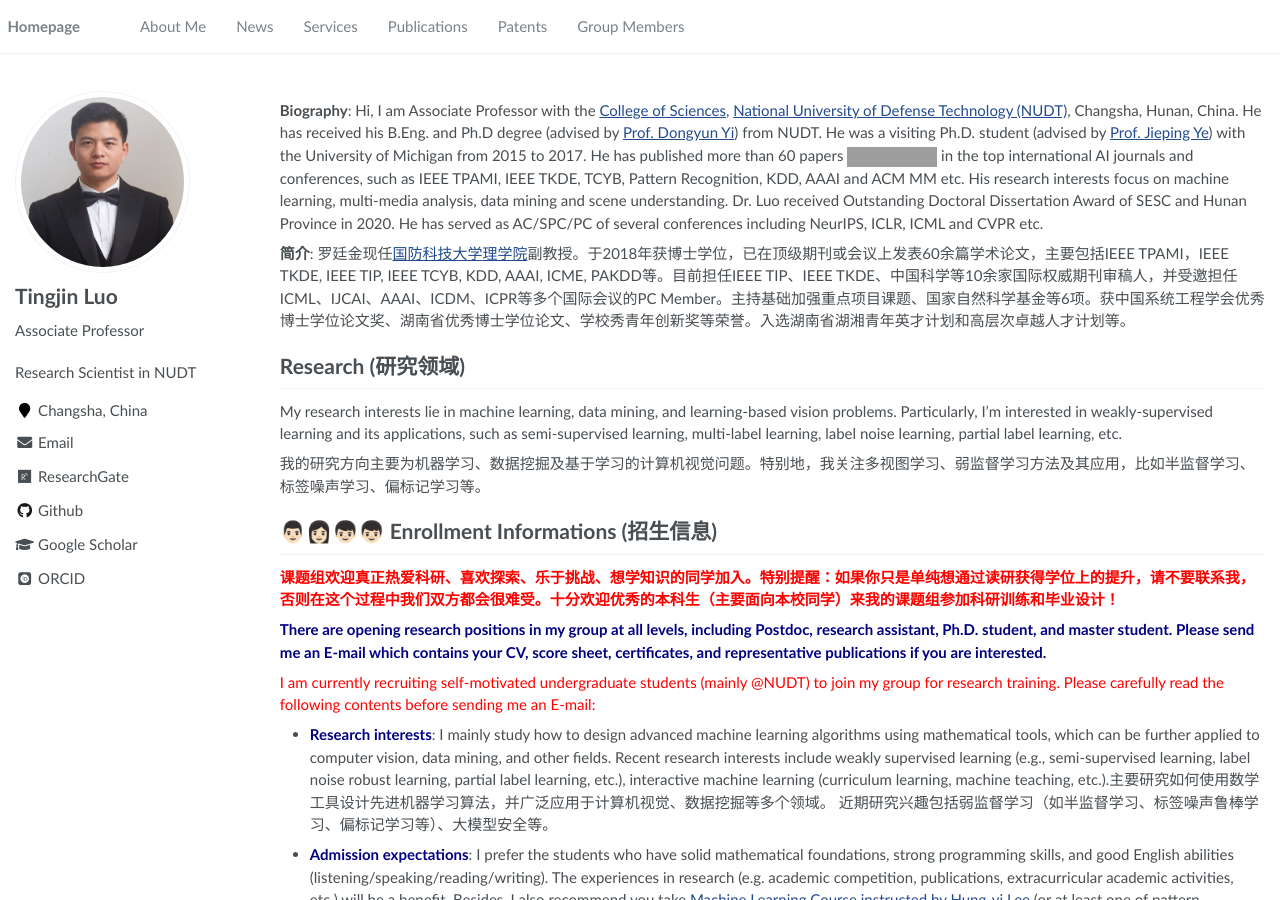
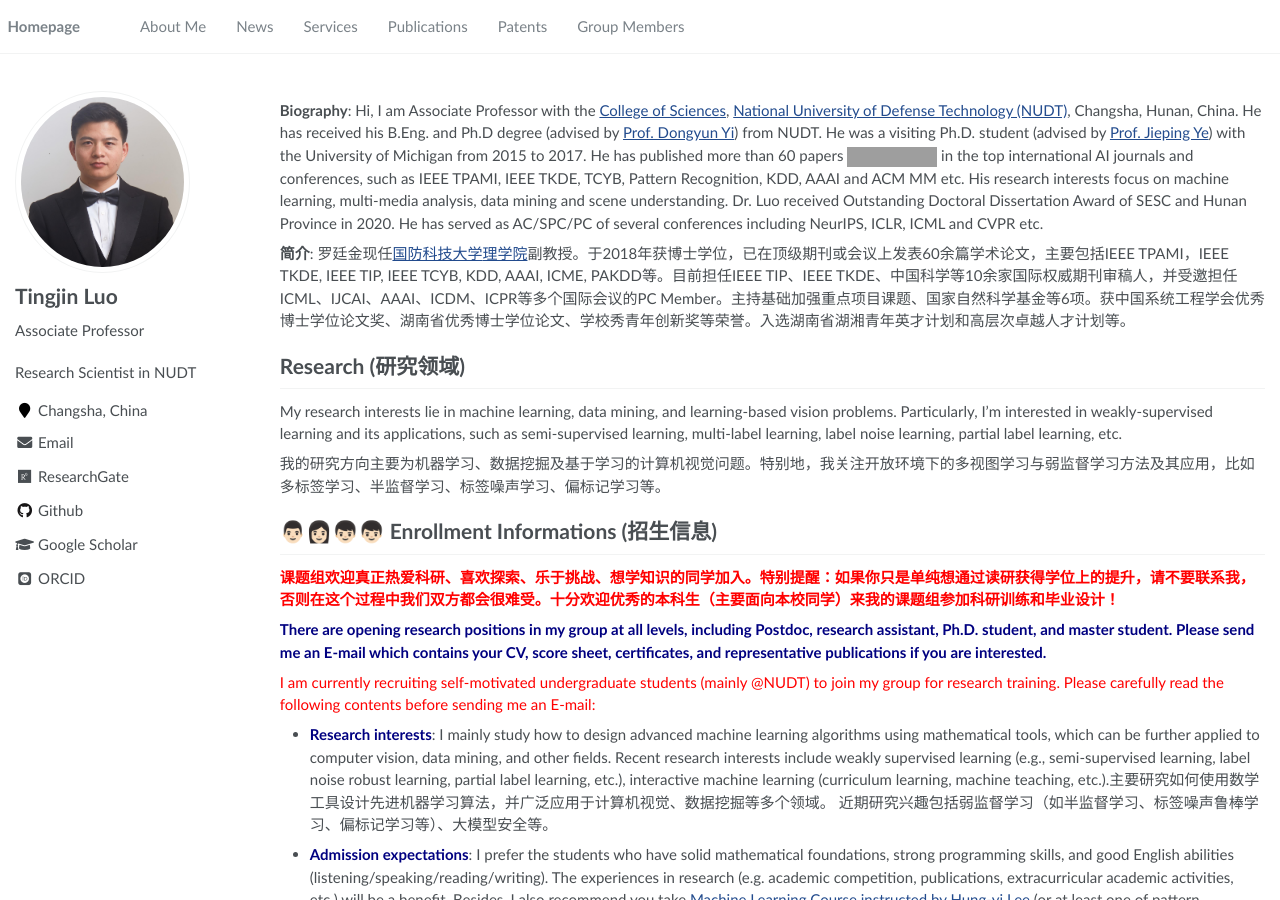
Before and after one commit to HorizonAILab/HorizonAILab.github.io, a Jekyll site: the page built from _pages/about.md, in a window 1280 px wide and 900 px high. Built offline with Jekyll 4.4.1, drawn with Linux system fonts in a browser that asks for light colours; some web fonts are replaced; grey boxes are pictures that could not be loaded.

Commit message:
Update about.md

```diff
--- a/_pages/about.md
+++ b/_pages/about.md
@@ -26,7 +26,7 @@ redirect_from:
 # Research (研究领域)
 My research interests lie in machine learning, data mining, and learning-based vision problems. Particularly, I'm interested in weakly-supervised learning and its applications, such as semi-supervised learning, multi-label learning, label noise learning, partial label learning, etc.
 
-我的研究方向主要为机器学习、数据挖掘及基于学习的计算机视觉问题。特别地，我关注多视图学习、弱监督学习方法及其应用，比如半监督学习、标签噪声学习、偏标记学习等。
+我的研究方向主要为机器学习、数据挖掘及基于学习的计算机视觉问题。特别地，我关注开放环境下的多视图学习与弱监督学习方法及其应用，比如多标签学习、半监督学习、标签噪声学习、偏标记学习等。
 
 
 # 👨🏻‍👩🏻‍👦🏻‍👦🏻 Enrollment Informations (招生信息)
```
